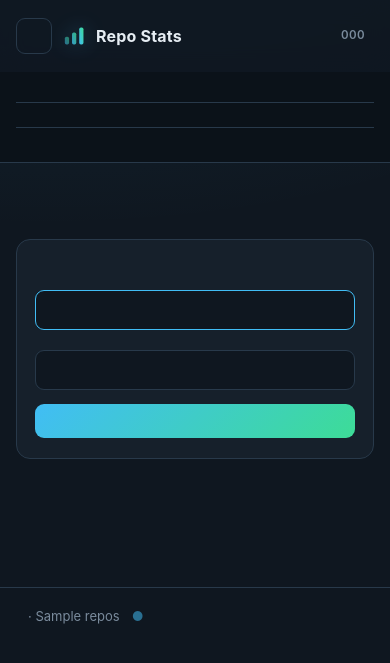
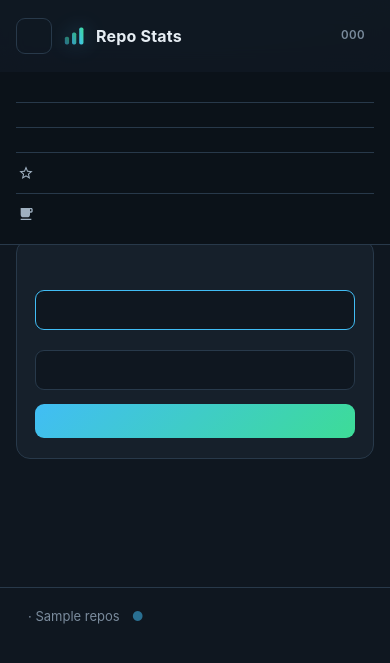
Before and after one commit to sphings79/repostats, a Python web app: template app/templates/login.html in a window 390 px wide, after a click that opens the changed part. Shown: the top 663 px of the page. Run offline with Jinja, Linux system fonts and the light colour scheme; the template is opened without the code that fills it: most values are stand-ins (such as "Sample title", 1, 10 or a date in 2020).

Commit message:
Add Star on GitHub and Buy me a coffee links to the footer and the mobile menu (#6)
"Star on GitHub" and "Buy me a coffee" in the page footer, and in the burger menu on phones where the footer links are hidden, as in the Marstek offline endpoint. The star link points to `SOURCE_URL`. Both are translated.

```diff
--- a/app/i18n.py
+++ b/app/i18n.py
@@ -258,6 +258,8 @@ TEXTS: dict[str, dict[str, str]] = {
         "footer.interrupted": "abgebrochen",
         "footer.collecting": "Sammlung läuft …",
         "footer.source": "Quelltext (AGPL-3.0)",
+        "footer.star": "Auf GitHub mit Stern versehen",
+        "footer.coffee": "Spendier mir einen Kaffee",
 
         "top.share": "Verteilung",
         "top.across": "über {n} Repositories",
@@ -600,6 +602,8 @@ TEXTS: dict[str, dict[str, str]] = {
         "footer.interrupted": "interrupted",
         "footer.collecting": "collecting …",
         "footer.source": "Source (AGPL-3.0)",
+        "footer.star": "Star on GitHub",
+        "footer.coffee": "Buy me a coffee",
 
         "top.share": "How it splits up",
         "top.across": "across {n} repositories",
--- a/app/static/style.css
+++ b/app/static/style.css
@@ -550,3 +550,16 @@ table.repos td .dash { color: var(--dim); }
 .field > span { color: var(--muted); font-size: 12.5px; }
 .field input { height: 40px; font-size: 14px; }
 .channels.paused .panel { opacity: .55; }
+
+/* Star on GitHub / Buy me a coffee: in the footer, or in the burger menu on phones */
+footer .foot-links { margin-left: auto; display: flex; gap: 6px 18px; flex-wrap: wrap; }
+footer .foot-links + .source { margin-left: 0; }
+footer .strong { display: inline-flex; align-items: center; gap: 6px; font-weight: 700; }
+footer .foot-links a { color: var(--muted); text-decoration: none; }
+footer .foot-links a:hover { color: var(--accent); }
+.top nav a.strong svg { flex: none; }
+@media (max-width: 720px) {
+  footer .foot-links { display: none; }
+  footer .foot-links + .source { margin-left: auto; }
+  .only-mobile.strong { display: flex; align-items: center; gap: 8px; font-weight: 700; }
+}
--- a/app/templates/base.html
+++ b/app/templates/base.html
@@ -28,6 +28,8 @@
       <a class="only-mobile{% if request.url.path == '/account' %} active{% endif %}" href="/account">{{ t('account.title') }}</a>
       <a class="only-mobile" href="/logout">{{ t('login.logout') }}</a>
     {% endif %}
+    <a class="only-mobile strong" href="{{ source_url }}" target="_blank" rel="noreferrer"><svg class="icon" viewBox="0 0 24 24" width="16" height="16" aria-hidden="true"><path fill="currentColor" d="M22 9.24l-7.19-.62L12 2 9.19 8.63 2 9.24l5.46 4.73L5.82 21 12 17.27 18.18 21l-1.63-7.03L22 9.24zM12 15.4l-3.76 2.27 1-4.28-3.32-2.88 4.38-.38L12 6.1l1.71 4.04 4.38.38-3.32 2.88 1 4.28L12 15.4z"/></svg>{{ t('footer.star') }}</a>
+    <a class="only-mobile strong" href="https://buymeacoffee.com/sphings" target="_blank" rel="noreferrer"><svg class="icon" viewBox="0 0 24 24" width="16" height="16" aria-hidden="true"><path fill="currentColor" d="M20 3H4v10c0 2.21 1.79 4 4 4h6c2.21 0 4-1.79 4-4v-3h2c1.11 0 2-.89 2-2V5c0-1.11-.89-2-2-2zm0 5h-2V5h2v3zM4 19h16v2H4z"/></svg>{{ t('footer.coffee') }}</a>
   </nav>
   {% endif %}
   <div class="lang">
@@ -72,6 +74,10 @@
     · {{ last_run['repos'] or 0 }} {{ t('col.repos') }}
   {% endif %}
   {% if running %}<span class="pulse">{{ t('footer.collecting') }}</span>{% endif %}
+  <span class="foot-links">
+    <a class="strong" href="{{ source_url }}" target="_blank" rel="noreferrer"><svg class="icon" viewBox="0 0 24 24" width="16" height="16" aria-hidden="true"><path fill="currentColor" d="M22 9.24l-7.19-.62L12 2 9.19 8.63 2 9.24l5.46 4.73L5.82 21 12 17.27 18.18 21l-1.63-7.03L22 9.24zM12 15.4l-3.76 2.27 1-4.28-3.32-2.88 4.38-.38L12 6.1l1.71 4.04 4.38.38-3.32 2.88 1 4.28L12 15.4z"/></svg>{{ t('footer.star') }}</a>
+    <a class="strong" href="https://buymeacoffee.com/sphings" target="_blank" rel="noreferrer"><svg class="icon" viewBox="0 0 24 24" width="16" height="16" aria-hidden="true"><path fill="currentColor" d="M20 3H4v10c0 2.21 1.79 4 4 4h6c2.21 0 4-1.79 4-4v-3h2c1.11 0 2-.89 2-2V5c0-1.11-.89-2-2-2zm0 5h-2V5h2v3zM4 19h16v2H4z"/></svg>{{ t('footer.coffee') }}</a>
+  </span>
   <a class="source" href="{{ source_url }}" target="_blank" rel="noreferrer">{{ t('footer.source') }}</a>
 </footer>
 
```
